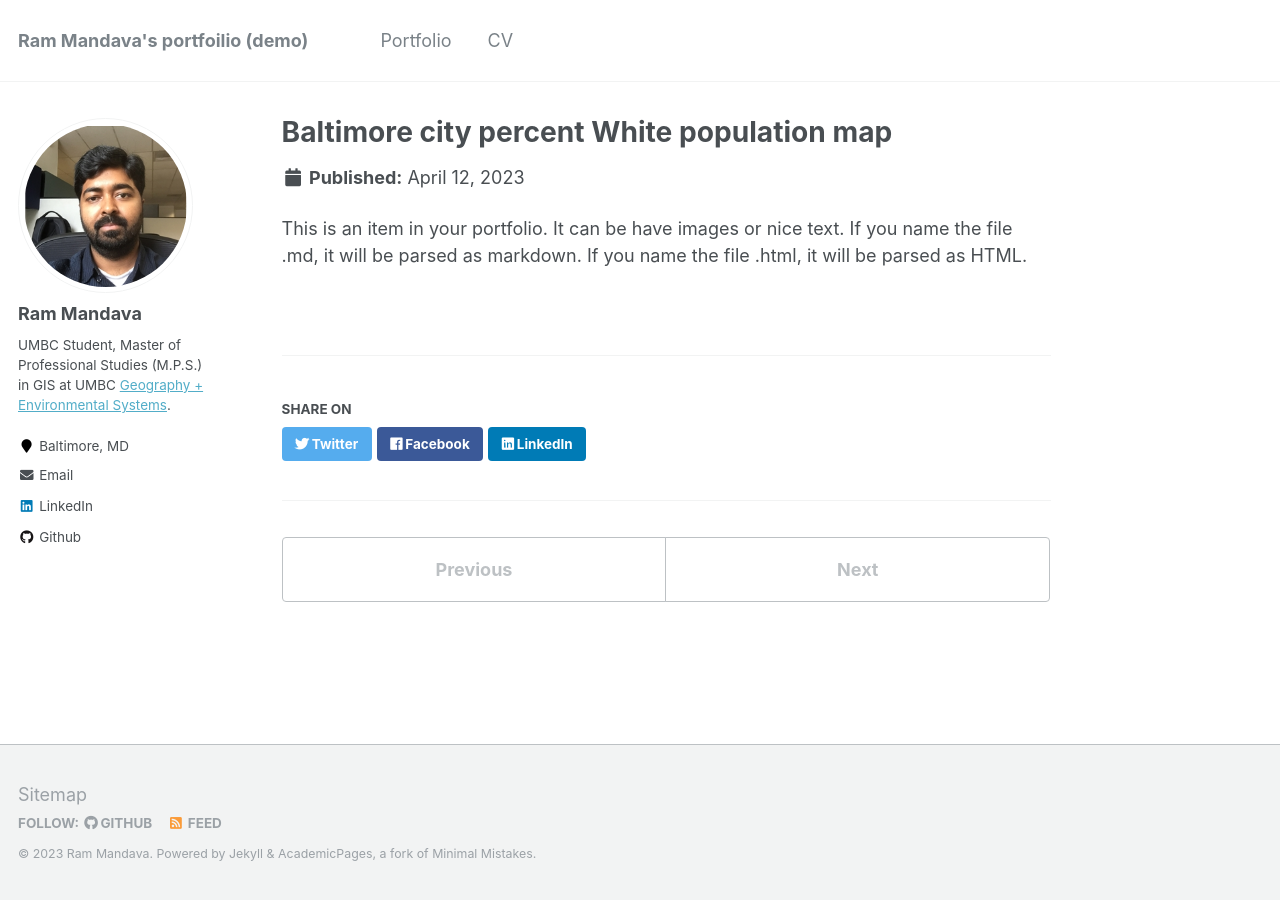
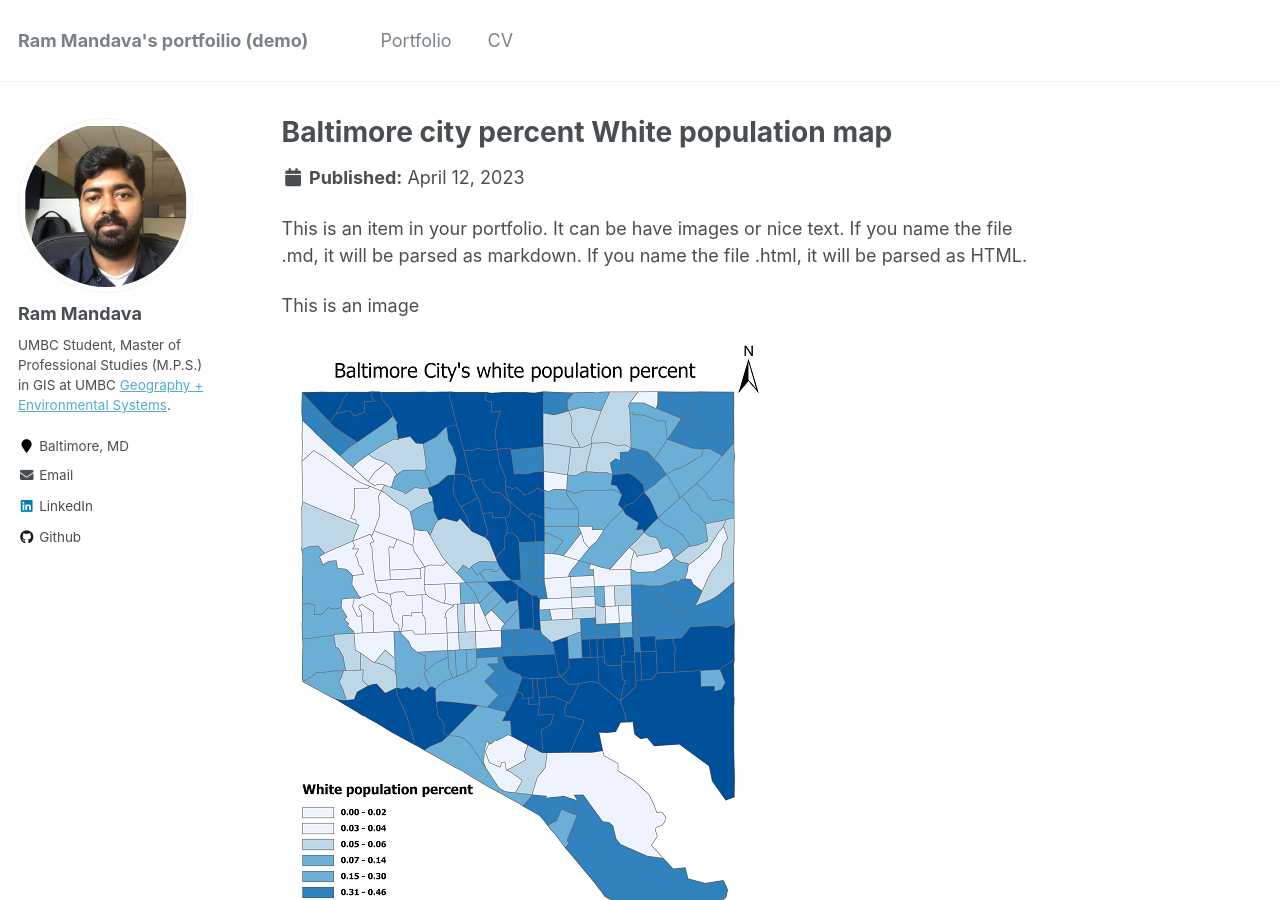
Before and after one commit to mandavaram/mandavaram.github.io, a Jekyll site: the page built from _portfolio/portfolio-3.md, in a window 1280 px wide and 900 px high. Built offline with Jekyll 4.4.1, drawn with Linux system fonts in a browser that asks for light colours.

Commit message:
Update portfolio-3.md

```diff
--- a/_portfolio/portfolio-3.md
+++ b/_portfolio/portfolio-3.md
@@ -5,3 +5,7 @@ collection: portfolio
 ---
 
 This is an item in your portfolio. It can be have images or nice text. If you name the file .md, it will be parsed as markdown. If you name the file .html, it will be parsed as HTML.
+
+This is an image
+
+![Baltimore city percent White population map](/images/baltimore_white_pop_percent.png "Baltimore city percent White population map")
```
